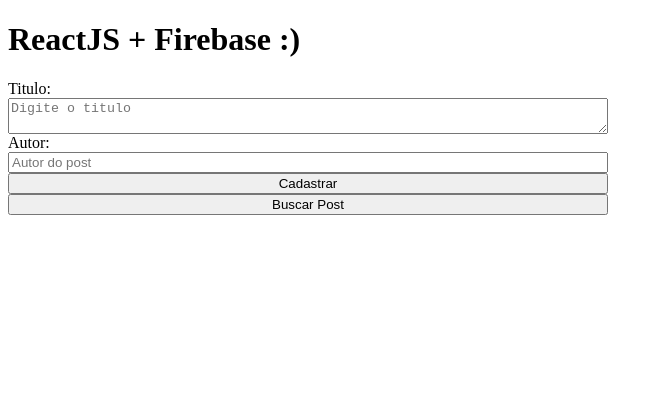
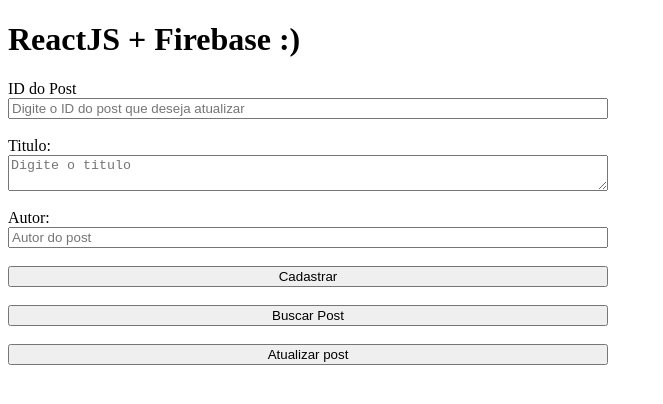
Before and after one commit to jeffpatriota/firebase, a React (Create React App) app: page / in a window 1280 px wide. Shown: the top 404 px of the page, without its empty margins (0-663 px from the left). Built offline with nearby package versions, Linux system fonts and the light colour scheme.

Commit message:
updating post

```diff
--- a/src/App.js
+++ b/src/App.js
@@ -1,6 +1,6 @@
 import { useState } from 'react';
 import { db } from './firebaseconnection';
-import {doc, setDoc, collection, addDoc, getDoc, getDocs} from 'firebase/firestore';
+import { doc, setDoc, collection, addDoc, getDoc, getDocs, updateDoc } from 'firebase/firestore';
 
 import './app.css';
 import { async } from '@firebase/util';
@@ -8,10 +8,11 @@
 function App() {
   const [titulo, setTitulo] = useState('');
   const [autor, setAutor] = useState('');
+  const [idPost, setIdPost] = useState('');
 
   const [posts, setPosts] = useState([]);
 
- async function handleAdd (){
+  async function handleAdd() {
     //   await setDoc(doc(db, "posts", "12345"), {      //o setDoc tem que especificar o documento no caso o id 12345
     //     titulo: titulo,
     //     autor: autor,
@@ -26,17 +27,17 @@
       titulo: titulo,
       autor: autor,
     })
-    .then(()=>{
+      .then(() => {
         console.log("DADOS REGISTRADO")
         setAutor("");
         setTitulo("");
       })
-    .catch((error)=>{
+      .catch((error) => {
         console.log("ERRO" + error)
       })
   }
 
-  async function buscarPost(){
+  async function buscarPost() {
 
     // const postRef = doc(db, "posts", "PbIcNz5rbF6VDdRcp88S")
 
@@ -51,10 +52,10 @@
 
     const postRef = collection(db, "posts")
     await getDocs(postRef)
-    .then((snapshot)=>{
+      .then((snapshot) => {
         let lista = [];
 
-      snapshot.forEach((doc)=>{
+        snapshot.forEach((doc) => {
           lista.push({
             id: doc.id,
             titulo: doc.data().titulo,
@@ -64,30 +65,53 @@
 
         setPosts(lista);
       })
-    .catch(()=>{
+      .catch(() => {
         console.log("DEU ALGUM ERRO AO BUSCAR")
       })
   }
 
+async function editarPost (){
+  const docRef = doc(db, "posts", idPost)
+  await updateDoc(docRef, {
+    titulo: titulo,
+    autor:autor
+  })
+  .then(()=>{
+    console.log("POST ATUALIZADO!")
+    setIdPost('')
+    setTitulo('')
+    setAutor('')
+  })
+  .catch(()=>{
+    console.log("ERRO AO ATUALIZAR!")
+  })
+}
 
   return (
     <div>
       <h1>ReactJS + Firebase :) </h1>
 
       <div className='container'>
+
+        <label>ID do Post</label>
+        <input
+          placeholder='Digite o ID do post que deseja atualizar' value={idPost} onChange={(e) => setIdPost(e.target.value)} /><br/>
+
         <label>Titulo:</label>
-        <textarea type="text" placeholder='Digite o titulo' value={titulo}  onChange={(e)=>setTitulo (e.target.value) }/>
+        <textarea type="text" placeholder='Digite o titulo' value={titulo} onChange={(e) => setTitulo(e.target.value)} /><br/>
         <label>Autor:</label>
-        <input type="text" placeholder='Autor do post' value={autor}  onChange={(e)=> setAutor (e.target.value)}/>
-        <button onClick={handleAdd}>Cadastrar</button>
-        <button onClick={buscarPost}>Buscar Post</button>
+        <input type="text" placeholder='Autor do post' value={autor} onChange={(e) => setAutor(e.target.value)} /><br/>
+        <button onClick={handleAdd}>Cadastrar</button><br/>
+        <button onClick={buscarPost}>Buscar Post</button> <br/>
+        <button onClick={editarPost}>Atualizar post</button>
 
         <ul>
-          {posts.map((post)=>{
-            return(
-              <li key={post.i}>
-                <span> Titulo: {post.titulo}</span><br/>
-                <span> Autor: {post.autor}</span><br/><br/>
+          {posts.map((post) => {
+            return (
+              <li key={post.id}>
+                <strong>ID: {post.id}</strong><br/>
+                <span> Titulo: {post.titulo}</span><br />
+                <span> Autor: {post.autor}</span><br /><br />
               </li>
             )
           })}
```
Lines whose indentation alone changed are shown as unchanged.
